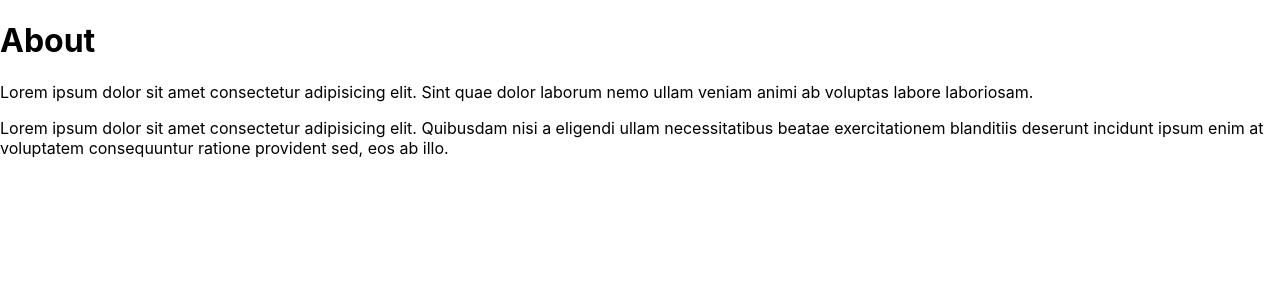
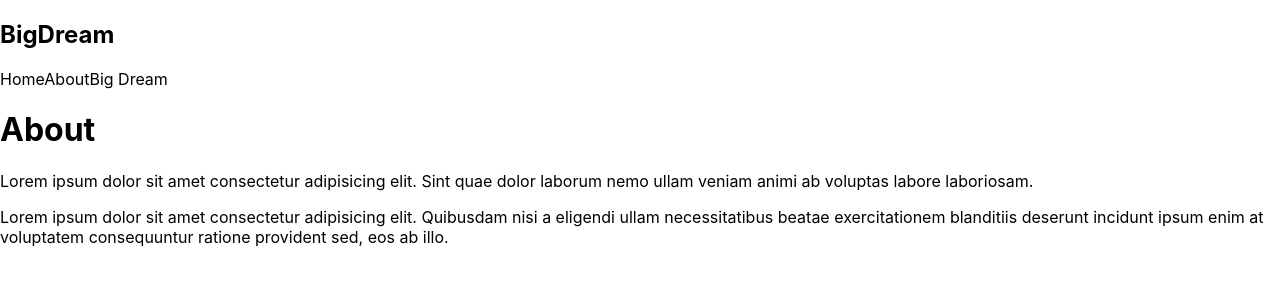
Before and after one commit to FrazaAdityaWiguna/learn-next-js, a Next.js app: page /about in a window 1280 px wide. Shown: the top 300 px of the page. Built offline with nearby package versions, Linux system fonts and the light colour scheme.

Commit message:
Linking Between Pages

```diff
--- a/comps/Navbar.js
+++ b/comps/Navbar.js
@@ -1,4 +1,5 @@
 import React from "react";
+import Link from "next/link";
 
 const Navbar = () => {
   return (
@@ -7,9 +8,15 @@ const Navbar = () => {
         <div className='logo'>
           <h1>BigDream</h1>
         </div>
-        <a>Home</a>
-        <a>About</a>
-        <a>Big Dream</a>
+        <Link href='/'>
+          <a>Home</a>
+        </Link>
+        <Link href='/about'>
+          <a>About</a>
+        </Link>
+        <Link href='/dream'>
+          <a>Big Dream</a>
+        </Link>
       </nav>
     </div>
   );
--- a/pages/about.js
+++ b/pages/about.js
@@ -1,8 +1,10 @@
 import React from "react";
+import Navbar from "../comps/Navbar";
 
 const about = () => {
   return (
     <div>
+      <Navbar />
       <h1>About</h1>
       <p>Lorem ipsum dolor sit amet consectetur adipisicing elit. Sint quae dolor laborum nemo ullam veniam animi ab voluptas labore laboriosam.</p>
       <p>
--- a/pages/dream/index.js
+++ b/pages/dream/index.js
@@ -5,7 +5,7 @@ const Dream = () => {
   return (
     <div>
       <Navbar />
-      <h1>BIG DREAMs</h1>
+      <h1>BIG DREAM member</h1>
     </div>
   );
 };
--- a/pages/index.js
+++ b/pages/index.js
@@ -3,6 +3,7 @@ import Image from "next/image";
 import styles from "../styles/Home.module.css";
 import Navbar from "../comps/Navbar";
 import Footer from "../comps/Footer";
+import Link from "next/link";
 
 export default function Home() {
   return (
@@ -14,6 +15,9 @@ export default function Home() {
         Lorem ipsum dolor sit amet consectetur, adipisicing elit. Fugit molestiae nihil officiis dignissimos totam non eum doloremque maxime, expedita iure quidem, modi necessitatibus explicabo veniam eius nesciunt exercitationem quisquam
         rem! Dignissimos porro aspernatur accusantium, veniam sit ex reiciendis ipsum quis.
       </p>
+      <Link href='/dream'>
+        <a> See Big Dream Member</a>
+      </Link>
       <Footer />
     </div>
   );
```
